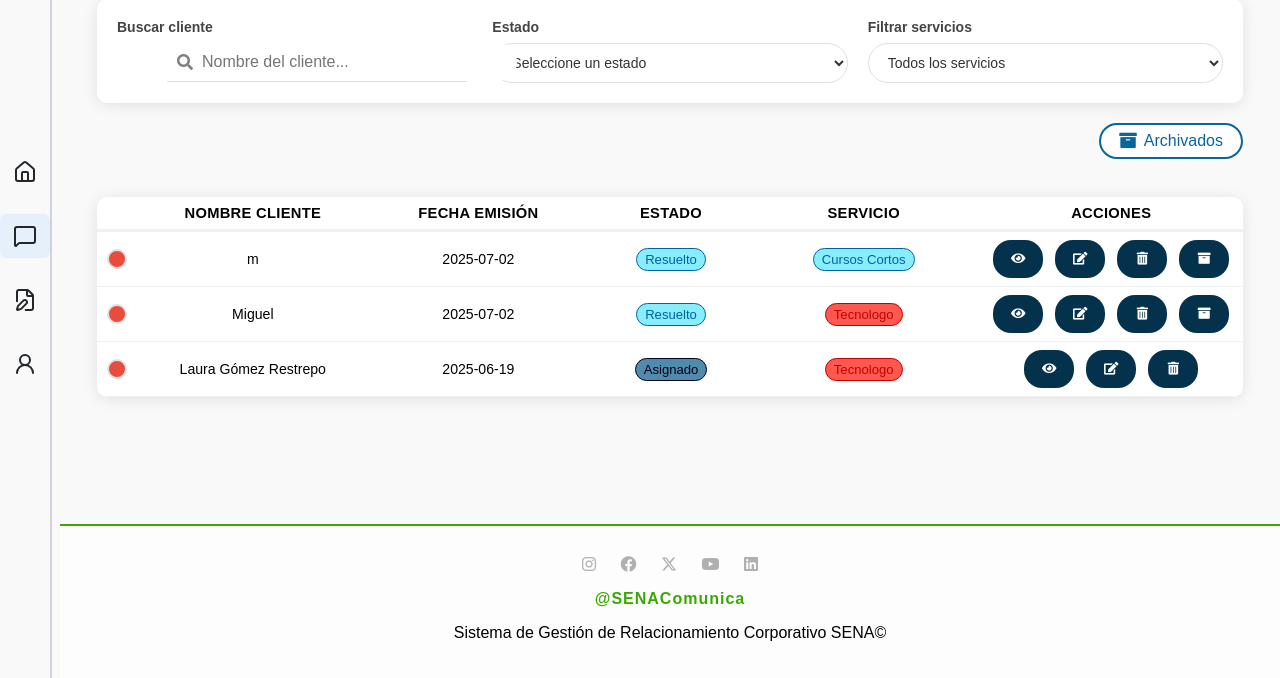
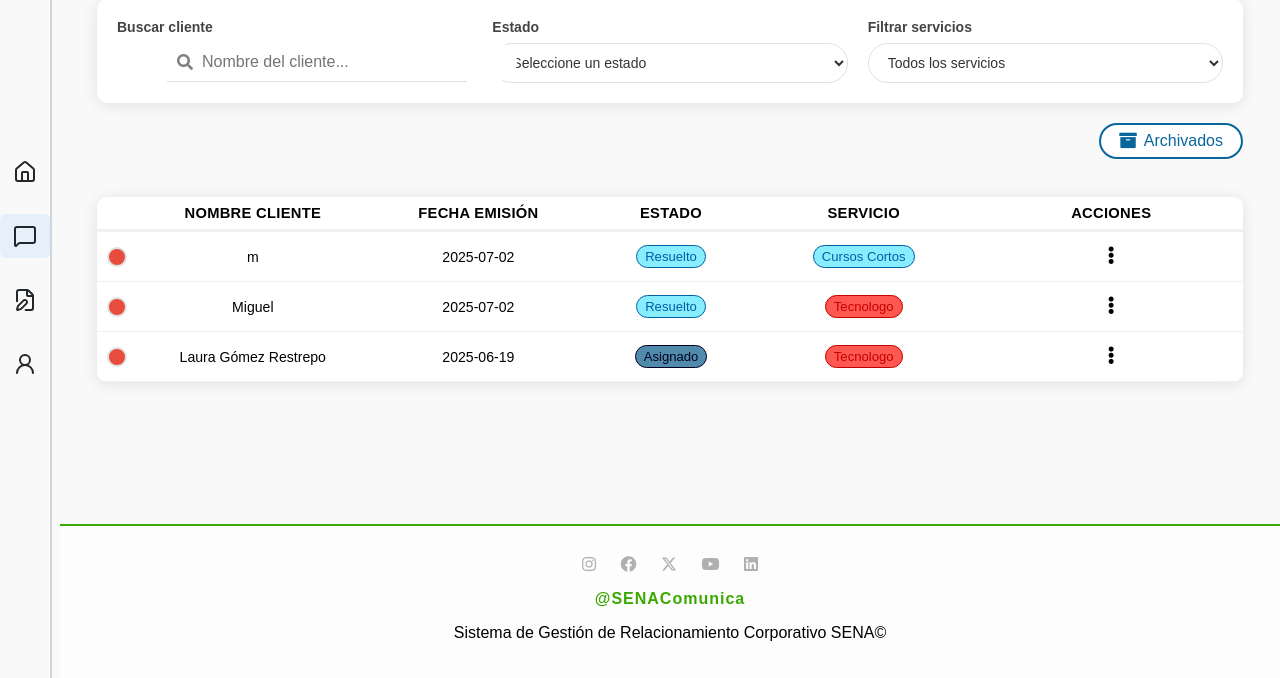
Before and after one commit to reyes630/relacionamientoEmpresarial, a PHP site: page /solicitud/view in a window 1280 px wide. Shown: the part 122-800 px from the top of the page. Run offline with PHP 8.4, Linux system fonts and the light colour scheme; the visitor is signed in with stand-in values (Sample User, id 1); data comes from the database, SQL or seed files in the repository.

Commit message:
feat: replace individual buttons with a dropdown

```diff
--- a/app/views/solicitud/view.php
+++ b/app/views/solicitud/view.php
@@ -90,27 +90,27 @@
         color: #fff;
     }
 
-    .buttons a {
+ /*    .buttons a {
         margin: 0 1px;
         color: #fff;
         font-size: 0.92rem;
-        padding: 1px 7px;
+        padding: 1px 7px; */
         /* Reduce el padding vertical (height) */
-        border-radius: 18px;
+      /*   border-radius: 18px;
         background: #04324D;
         display: inline-flex;
         align-items: center;
         transition: background 0.2s, color 0.2s;
-    }
+    } */
 
-    .buttons a:hover {
+    /* .buttons a:hover {
         color: #09669C;
         color: #fff;
     }
 
     .buttons a i {
         font-size: 0.8rem;
-    }
+    } */
 
     /* Estilo para la barra de búsqueda */
     .search-bar {
@@ -187,10 +187,10 @@
         display: none;
     }
 
-    .form-control:focus {
+    /* .form-control:focus {
         border-color: #09669C;
         box-shadow: 0 0 0 2px rgba(9, 102, 156, 0.1);
-    }
+    } */
 
     /* ESTILOS ESPECÍFICOS PARA EL MODAL DEL ADMIN LAYOUT */
     /* Renombramos las clases para evitar conflictos */
@@ -696,6 +696,75 @@
             width: 100%;
         }
     }
+
+    /* Botón de tres puntos */
+.action-dropdown {
+    position: relative; /* Esto hace que el menú se posicione relativo al botón */
+    display: inline-block;
+}
+
+.dropdown-toggle {
+    cursor: pointer;
+    padding: 6px 10px;
+    border: none;
+    background: transparent;
+    font-size: 18px;
+}
+
+.dropdown-menu {
+    display: none;
+    list-style: none;
+    position: fixed; /* antes: absolute */
+    background-color: #fff;
+    border: 1px solid #ccc;
+    min-width: 120px;
+    box-shadow: 0 2px 8px rgba(0,0,0,0.15);
+    z-index: 99999; /* encima de todo */
+}
+
+.dropdown-menu a {
+    display: block;
+    padding: 8px 12px;
+    color: #333;
+    text-decoration: none;
+}
+
+.dropdown-menu a:hover {
+    background-color: #f0f0f0;
+}
+
+.dropdown-menu li a {
+    display: block;
+    padding: 8px 12px;
+    color: #333;
+    text-decoration: none;
+    font-size: 0.9rem;
+}
+
+
+.dropdown-menu li a:hover {
+    background-color: #f0f0f0;
+}
+ul {
+  list-style: none; /* quita los bullets */
+  padding-left: 0;  /* quita el espacio interno */
+  margin: 0;        /* quita margen externo */
+}
+
+
+body.dark-mode .dropdown-menu {
+    background: #2d2d2d;
+}
+
+body.dark-mode .dropdown-menu li a {
+    color: #e0e0e0;
+}
+
+body.dark-mode .dropdown-menu li a:hover {
+    background: #3a3a3a;
+}
+
+
 </style>
 
 
@@ -848,24 +917,22 @@ $isArchivadas = (isset($_GET['archivadas']) && $_GET['archivadas'] == '1') ||
                             <?php echo htmlspecialchars($solicitud->Servicio); ?>
                         </span>
                     </div>
-                    <div class="buttons">
-                        <a href="/solicitud/view/<?php echo $solicitud->idSolicitud; ?>" class="ver buttons">
-                            <i class="fas fa-eye"></i>
-                        </a>
-                        <a href="/solicitud/edit/<?php echo $solicitud->idSolicitud; ?>" class="editar">
-                            <i class="fas fa-edit"></i>
-                        </a>
-                        <?php if ($mostrarEliminar): ?>
-                            <a href="/solicitud/delete/<?php echo $solicitud->idSolicitud; ?>" class="eliminar">
-                                <i class="fas fa-trash-alt"></i>
-                            </a>
-                        <?php endif; ?>
-                        <?php if ($mostrarArchivar): ?>
-                            <a href="#" class="archivar" title="Archivar" data-id="<?php echo $solicitud->idSolicitud; ?>">
-                                <i class="fas fa-archive"></i>
-                            </a>
-                        <?php endif; ?>
+                  <div class="action-dropdown">
+                        <button class="dropdown-toggle">
+                            <i class="fas fa-ellipsis-v"></i>
+                        </button>
+                        <ul class="dropdown-menu">
+                            <li><a href="/solicitud/view/<?php echo $solicitud->idSolicitud; ?>">Ver</a></li>
+                            <li><a href="/solicitud/edit/<?php echo $solicitud->idSolicitud; ?>">Editar</a></li>
+                            <?php if ($mostrarEliminar): ?>
+                                <li><a href="/solicitud/delete/<?php echo $solicitud->idSolicitud; ?>" class="eliminar">Eliminar</a></li>
+                            <?php endif; ?>
+                            <?php if ($mostrarArchivar): ?>
+                                <li><a href="#" class="archivar" data-id="<?php echo $solicitud->idSolicitud; ?>">Archivar</a></li>
+                            <?php endif; ?>
+                        </ul>
                     </div>
+
                 </div>
             <?php endforeach; ?>
         <?php endif; ?>
@@ -1217,5 +1284,7 @@ $isArchivadas = (isset($_GET['archivadas']) && $_GET['archivadas'] == '1') ||
     });
 });
     </script>
+    <script src="/js/ActionsRequest.js"></script>
+
 
 </main>
--- /dev/null
+++ b/public/js/ActionsRequest.js
@@ -0,0 +1,36 @@
+document.addEventListener('DOMContentLoaded', () => {
+    const dropdownToggles = document.querySelectorAll('.dropdown-toggle');
+
+    dropdownToggles.forEach(toggle => {
+        const menu = toggle.nextElementSibling;
+
+        toggle.addEventListener('click', (e) => {
+            e.stopPropagation();
+
+            // Ocultar otros dropdowns
+            document.querySelectorAll('.dropdown-menu').forEach(m => {
+                if (m !== menu) m.style.display = 'none';
+            });
+
+            const rect = toggle.getBoundingClientRect();
+            const menuHeight = menu.offsetHeight;
+            const spaceBelow = window.innerHeight - rect.bottom;
+            const spaceAbove = rect.top;
+
+            // Mostrar arriba o abajo según el espacio
+            if (spaceBelow < menuHeight && spaceAbove > menuHeight) {
+                menu.style.top = `${rect.top - menuHeight}px`;
+            } else {
+                menu.style.top = `${rect.bottom}px`;
+            }
+            menu.style.left = `${rect.left}px`;
+
+            menu.style.display = menu.style.display === 'block' ? 'none' : 'block';
+        });
+    });
+
+    // Cerrar menú al hacer clic fuera
+    document.addEventListener('click', () => {
+        document.querySelectorAll('.dropdown-menu').forEach(menu => menu.style.display = 'none');
+    });
+});
```
